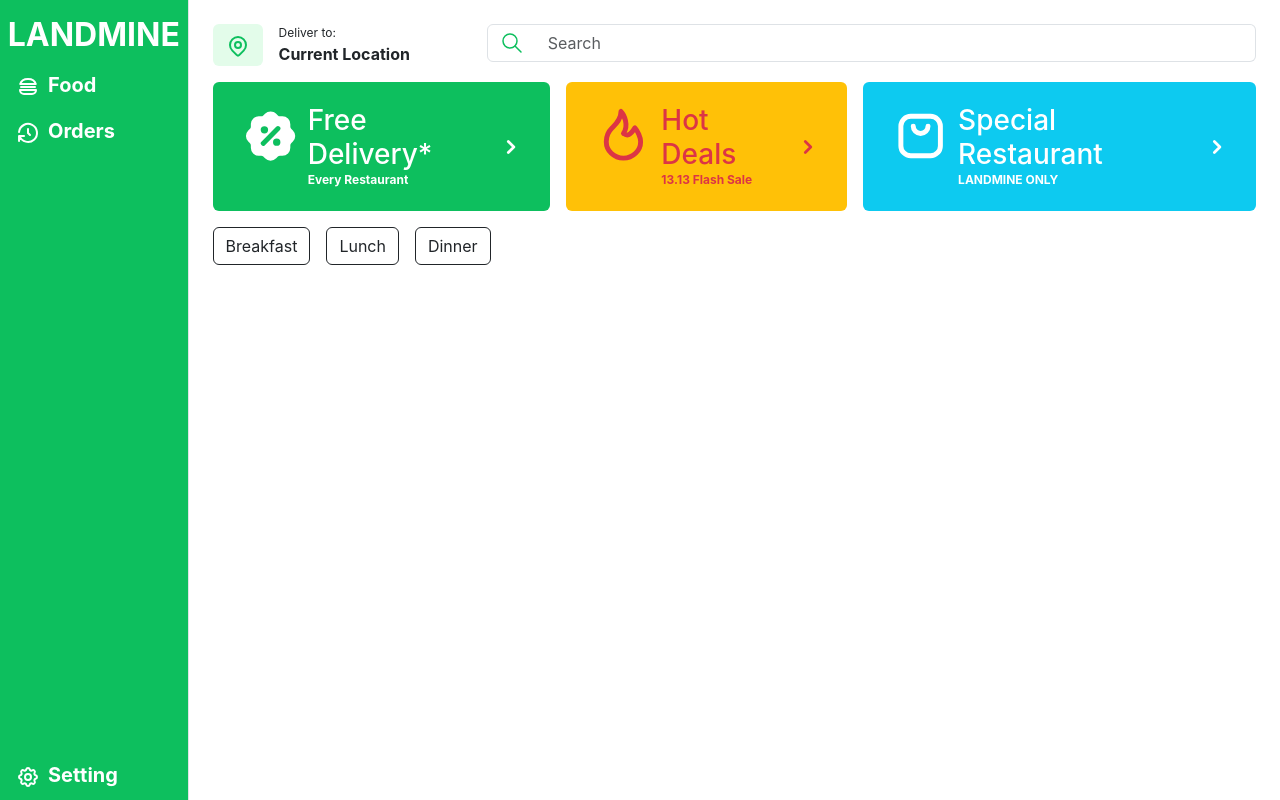
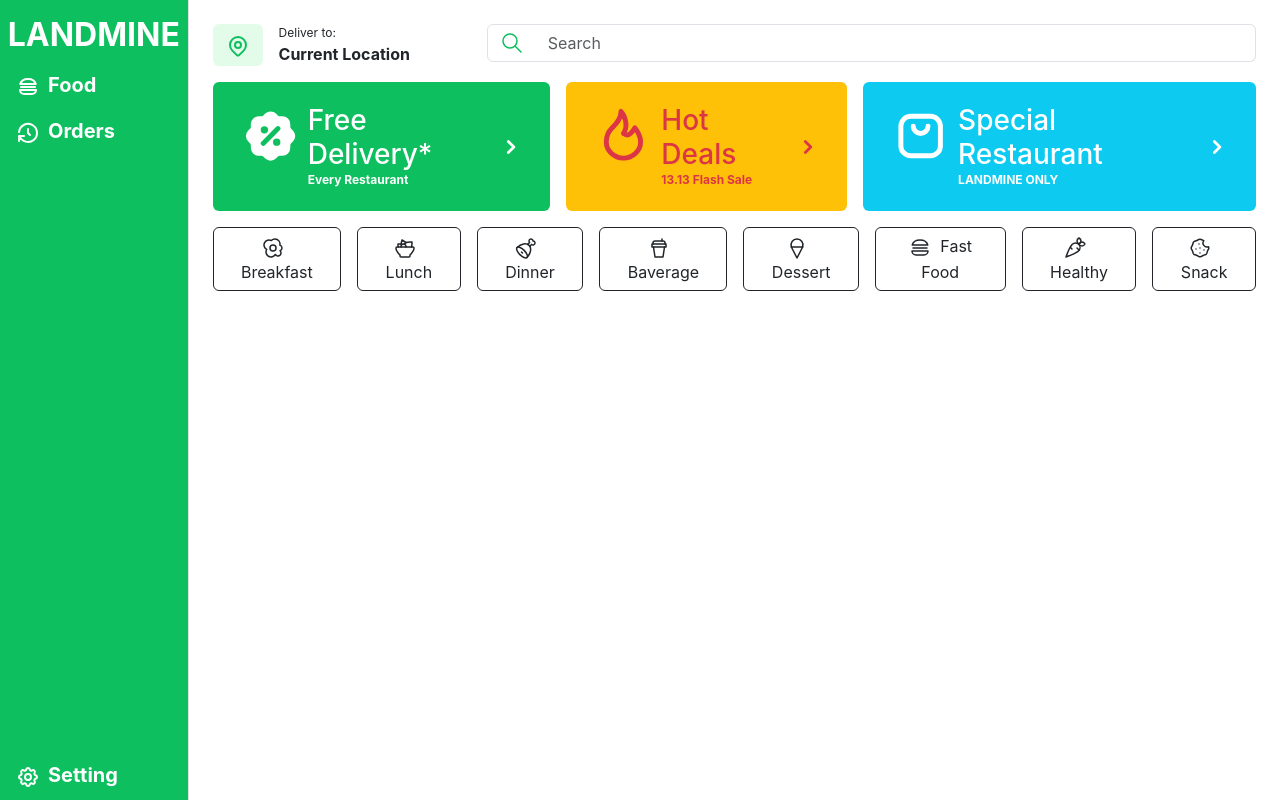
Before and after one commit to S4NHXNU1/lanmine-food-delivery, a React (Create React App) app: page / in a window 1280 px wide. Built offline with nearby package versions, Linux system fonts and the light colour scheme.

Commit message:
feat: add food category

```diff
--- a/src/pages/Food.js
+++ b/src/pages/Food.js
@@ -1,4 +1,19 @@
-import { IconMapPin, IconSearch, IconRosetteDiscountFilled, IconChevronRight, IconFlame, IconBrandAppgallery } from '@tabler/icons-react';
+import {
+    IconMapPin,
+    IconSearch,
+    IconRosetteDiscountFilled,
+    IconChevronRight,
+    IconFlame,
+    IconBrandAppgallery,
+    IconEggFried,
+    IconSalad,
+    IconCup,
+    IconMeat,
+    IconIceCream2,
+    IconBurger,
+    IconCarrot,
+    IconCookie }
+from '@tabler/icons-react';
 
 export default function Food() {
     return (
@@ -17,41 +32,52 @@ export default function Food() {
                 </div>
             </div>
             <div className="d-flex flex-row justify-content-center gap-3 mt-3">
-                <div class="btn card bg-success border-0">
-                    <div class="card-body d-flex flex-row">
+                <div class="btn flex-grow-1 card bg-success border-0">
+                    <div class="card-body d-flex flex-row justify-content-between">
+                        <div className='d-flex flex-row'>
                             <IconRosetteDiscountFilled className='text-white' style={{width: '64px', height: '64px'}} />
                             <div className='d-flex flex-column ms-2 my-auto'>
                                 <h3 className='mb-0 text-start'>Free Delivery*</h3>
                                 <b className='mb-0 text-start' style={{fontSize: '0.75rem'}}>Every Restaurant</b>
                             </div>
+                        </div>
                         <IconChevronRight stroke={3} className='text-white ms-3 my-auto' />
                     </div>
                 </div>
-                <div class="btn card bg-warning border-0">
-                    <div class="card-body d-flex flex-row">
+                <div class="btn flex-grow-1 card bg-warning border-0">
+                    <div class="card-body d-flex flex-row justify-content-between">
+                        <div className='d-flex flex-row'>
                             <IconFlame className='text-danger' stroke={2} style={{width: '64px', height: '64px'}} />
                             <div className='d-flex flex-column ms-2 my-auto text-danger'>
                                 <h3 className='mb-0 text-start'>Hot Deals</h3>
                                 <b className='mb-0 text-start' style={{fontSize: '0.75rem'}}>13.13 Flash Sale</b>
                             </div>
+                        </div>
                         <IconChevronRight stroke={3} className='text-danger ms-3 my-auto' />
                     </div>
                 </div>
-                <div class="btn card bg-info border-0">
-                    <div class="card-body d-flex flex-row">
+                <div class="btn flex-grow-1 card bg-info border-0">
+                    <div class="card-body d-flex flex-row justify-content-between">
+                        <div className='d-flex flex-row'>
                             <IconBrandAppgallery className='text-white' stroke={2} style={{width: '64px', height: '64px'}} />
                             <div className='d-flex flex-column ms-2 my-auto text-white'>
                                 <h3 className='mb-0 text-start'>Special Restaurant</h3>
                                 <b className='mb-0 text-start' style={{fontSize: '0.75rem'}}>LANDMINE ONLY</b>
+                            </div>
                         </div>
                         <IconChevronRight stroke={3} className='text-white ms-3 my-auto' />
                     </div>
                 </div>
             </div>
             <div className="d-flex flex-row gap-3 mt-3">
-                <button class="btn btn-outline-dark">Breakfast</button>
-                <button class="btn btn-outline-dark">Lunch</button>
-                <button class="btn btn-outline-dark">Dinner</button>
+                <button class="btn flex-grow-1 btn-outline-dark"><IconEggFried stroke={1.5} className='me-2' />Breakfast</button>
+                <button class="btn flex-grow-1 btn-outline-dark"><IconSalad stroke={1.5} className='me-2' />Lunch</button>
+                <button class="btn flex-grow-1 btn-outline-dark"><IconMeat stroke={1.5} className='me-2' />Dinner</button>
+                <button class="btn flex-grow-1 btn-outline-dark"><IconCup stroke={1.5} className='me-2' />Baverage</button>
+                <button class="btn flex-grow-1 btn-outline-dark"><IconIceCream2 stroke={1.5} className='me-2' />Dessert</button>
+                <button class="btn flex-grow-1 btn-outline-dark"><IconBurger stroke={1.5} className='me-2' />Fast Food</button>
+                <button class="btn flex-grow-1 btn-outline-dark"><IconCarrot stroke={1.5} className='me-2' />Healthy</button>
+                <button class="btn flex-grow-1 btn-outline-dark"><IconCookie stroke={1.5} className='me-2' />Snack</button>
             </div>
         </div>
     );
```
Lines whose indentation alone changed are shown as unchanged.
